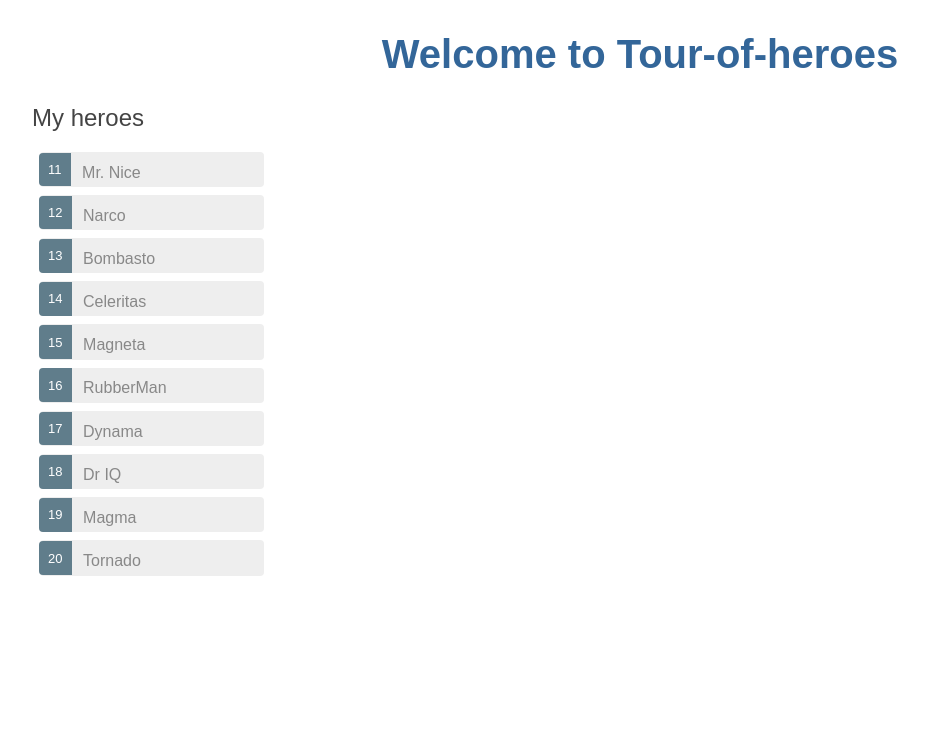
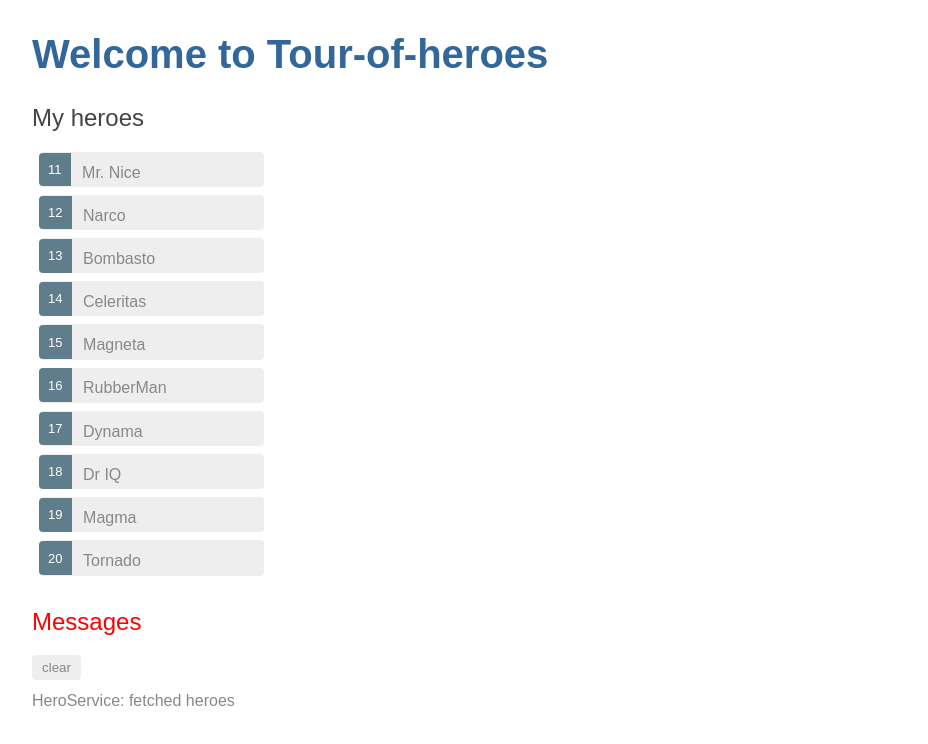
Before and after one commit to ekemherve/AngularProjectTourOfHeroes, an Angular app: page / in a window 1280 px wide. Shown: the top 744 px of the page, without its empty margins (0-928 px from the left). Built offline with nearby package versions, Linux system fonts and the light colour scheme.

Commit message:
use Observable + add  messageSerice + bind messageService to heroService + bind heroService to heroComponent

```diff
--- a/src/app/app.component.html
+++ b/src/app/app.component.html
@@ -1,7 +1,3 @@
-<div style="text-align:center">
-  <h1>
-    Welcome to {{ title }}
-  </h1>
-</div>
-
+<h1>Welcome to {{ title }}</h1>
 <app-heroes></app-heroes>
+<app-messages></app-messages>
--- a/src/app/app.module.ts
+++ b/src/app/app.module.ts
@@ -5,12 +5,14 @@
 import { HeroesComponent } from './heroes/heroes.component';
 import { FormsModule} from '@angular/forms';
 import { HeroDetailComponent } from './hero-detail/hero-detail.component';
+import { MessagesComponent } from './messages/messages.component';
 
 @NgModule({
   declarations: [
     AppComponent,
     HeroesComponent,
-    HeroDetailComponent
+    HeroDetailComponent,
+    MessagesComponent
   ],
   imports: [
     BrowserModule,
--- a/src/app/hero.service.ts
+++ b/src/app/hero.service.ts
@@ -1,6 +1,8 @@
 import { Injectable } from '@angular/core';
 import { Hero } from './hero';
 import { HEROES } from './mock-heroes';
+import { Observable, of } from 'rxjs';
+import { MessageService } from './message.service';
 
 // a provider  is something that can create or deliver a service and make the heroService available to the dependcy system injection.
 // In our case, it instantiates the HeroService class to provide the service
@@ -11,9 +13,10 @@
 })
 export class HeroService {
 
-  constructor() { }
+  constructor(private messageService: MessageService) { }
 
-  getHeroes(): Hero[] {
-    return HEROES;
+  getHeroes(): Observable<Hero[]> {
+    this.messageService.add('HeroService: fetched heroes');
+    return of(HEROES);
   }
 }
--- a/src/app/heroes/heroes.component.ts
+++ b/src/app/heroes/heroes.component.ts
@@ -33,7 +33,7 @@
 
   getHeroes(): void {
 
-    this.heroes = this.heroService.getHeroes();
+    this.heroService.getHeroes().subscribe(heroes => this.heroes = heroes);
   }
 
 }
--- /dev/null
+++ b/src/app/message.service.ts
@@ -0,0 +1,19 @@
+import { Injectable } from '@angular/core';
+
+@Injectable({
+  providedIn: 'root'
+})
+export class MessageService {
+
+  messages: String[] = [];
+
+  constructor() { }
+
+  add(message: string) {
+    this.messages.push(message);
+  }
+
+  clear() {
+    this.messages = [];
+  }
+}
--- /dev/null
+++ b/src/app/messages/messages.component.css
@@ -0,0 +1,35 @@
+/* MessagesComponent's private CSS styles */
+h2 {
+  color: red;
+  font-family: Arial, Helvetica, sans-serif;
+  font-weight: lighter;
+}
+body {
+  margin: 2em;
+}
+body, input[text], button {
+  color: crimson;
+  font-family: Cambria, Georgia;
+}
+
+button.clear {
+  font-family: Arial;
+  background-color: #eee;
+  border: none;
+  padding: 5px 10px;
+  border-radius: 4px;
+  cursor: pointer;
+  cursor: hand;
+}
+button:hover {
+  background-color: #cfd8dc;
+}
+button:disabled {
+  background-color: #eee;
+  color: #aaa;
+  cursor: auto;
+}
+button.clear {
+  color: #888;
+  margin-bottom: 12px;
+}
--- /dev/null
+++ b/src/app/messages/messages.component.html
@@ -0,0 +1,9 @@
+<div *ngIf="messageService.messages.length">
+
+  <!--Event binding : binds a html tag's click event to messageService.clear() method -->
+  <h2>Messages</h2>
+  <button class="clear"
+          (click)="messageService.clear()">clear</button>
+  <div *ngFor='let message of messageService.messages'> {{message}} </div>
+
+</div>
--- /dev/null
+++ b/src/app/messages/messages.component.ts
@@ -0,0 +1,17 @@
+import { Component, OnInit } from '@angular/core';
+import { MessageService } from '../message.service';
+
+@Component({
+  selector: 'app-messages',
+  templateUrl: './messages.component.html',
+  styleUrls: ['./messages.component.css']
+})
+export class MessagesComponent implements OnInit {
+
+  // le binding sur angular ne se fait que sur les composant public
+  constructor(public messageService: MessageService) { }
+
+  ngOnInit() {
+  }
+
+}
```
Also changed, not shown: 2 other files (tests, documents, lock files or other folders).
